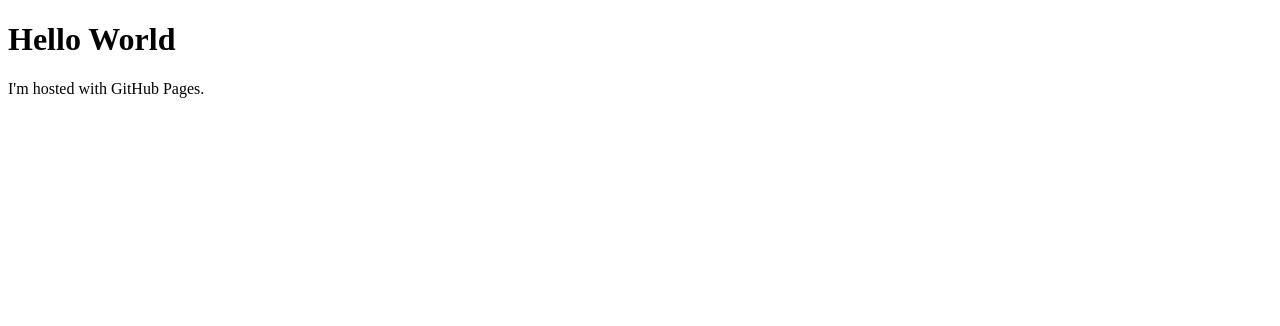
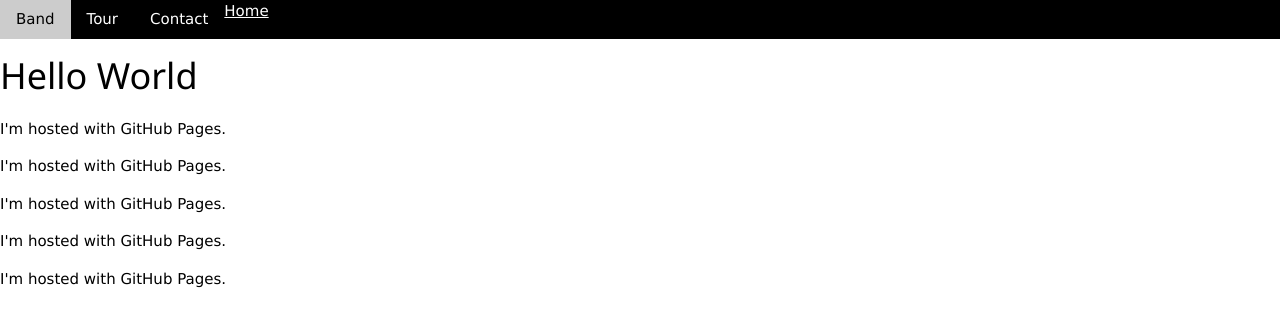
Before and after one commit to mokin009x/mokin009x.github.io, a plain HTML site: page index.html in a window 1280 px wide. Drawn offline with nearby package versions, Linux system fonts and the light colour scheme.

Commit message:
testing navigation bar

```diff
--- a/index.html
+++ b/index.html
@@ -2,12 +2,26 @@
 
 <html lang="en" xmlns="http://www.w3.org/1999/xhtml">
 <head>
-    <meta charset="utf-8" />
+	<meta charset="utf-8" />
+	<meta name="viewport" content="width=device-width, initial-scale=1">
+	<link rel="stylesheet" href="https://www.w3schools.com/w3css/3/w3.css">
     <title>Test</title>
 </head>
 <body>
+<!-- Navigation -->
+<nav class="w3-bar w3-black">
+
+	<a href="#home" class="https://www.google.nl/search?q=google&oq=goog&aqs=chrome.0.0j69i60l3j0l2.815j0j4&sourceid=chrome&ie=UTF-8">Home</a>
+	<a href="#band" class="w3-button w3-bar-item">Band</a>
+	<a href="#tour" class="w3-button w3-bar-item">Tour</a>
+	<a href="#contact" class="w3-button w3-bar-item">Contact</a>
+</nav>
 <h1>Hello World</h1>
 
+<p>I'm hosted with GitHub Pages.</p>
+<p>I'm hosted with GitHub Pages.</p>
+<p>I'm hosted with GitHub Pages.</p>
+<p>I'm hosted with GitHub Pages.</p>
 <p>I'm hosted with GitHub Pages.</p>
 
 </body>
```
